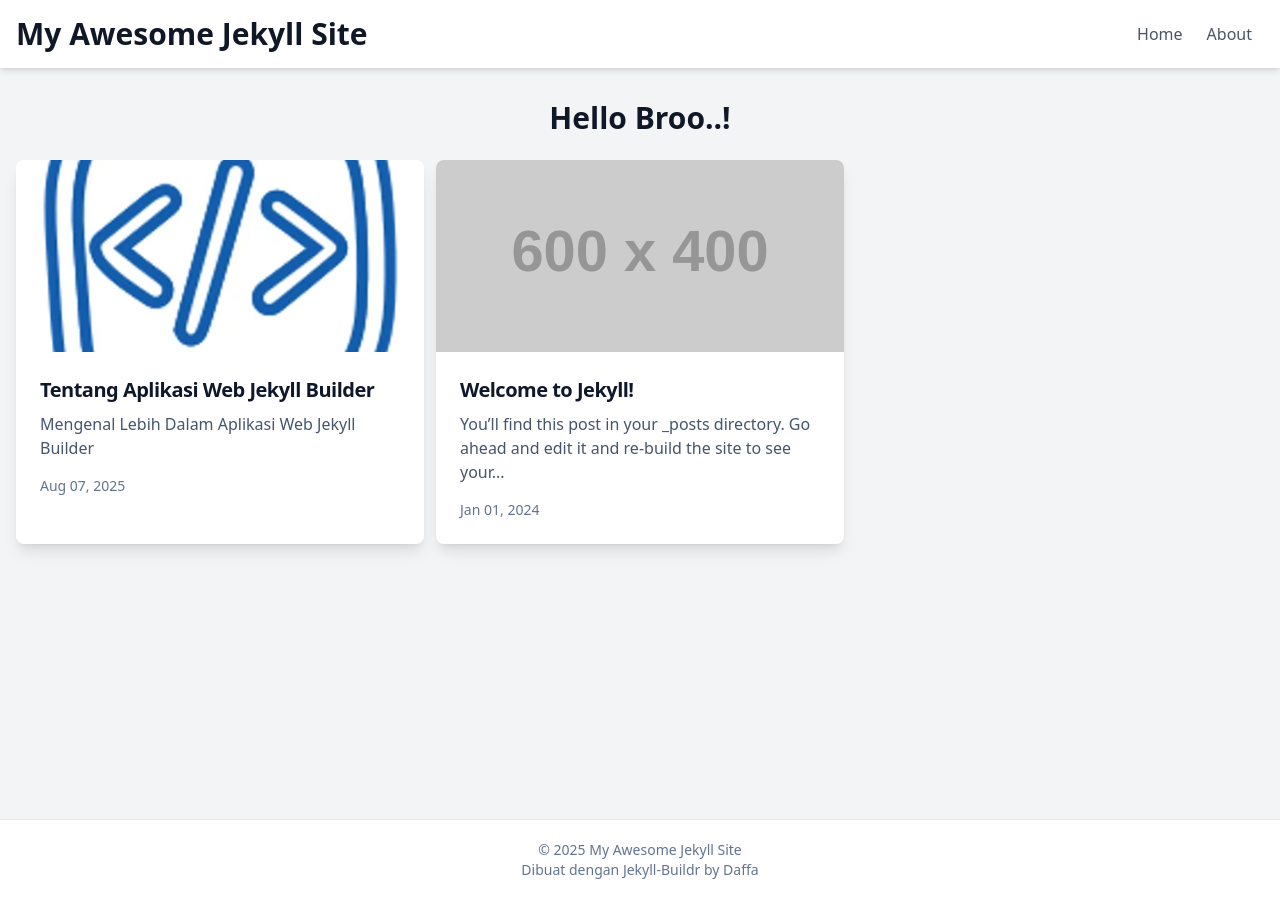
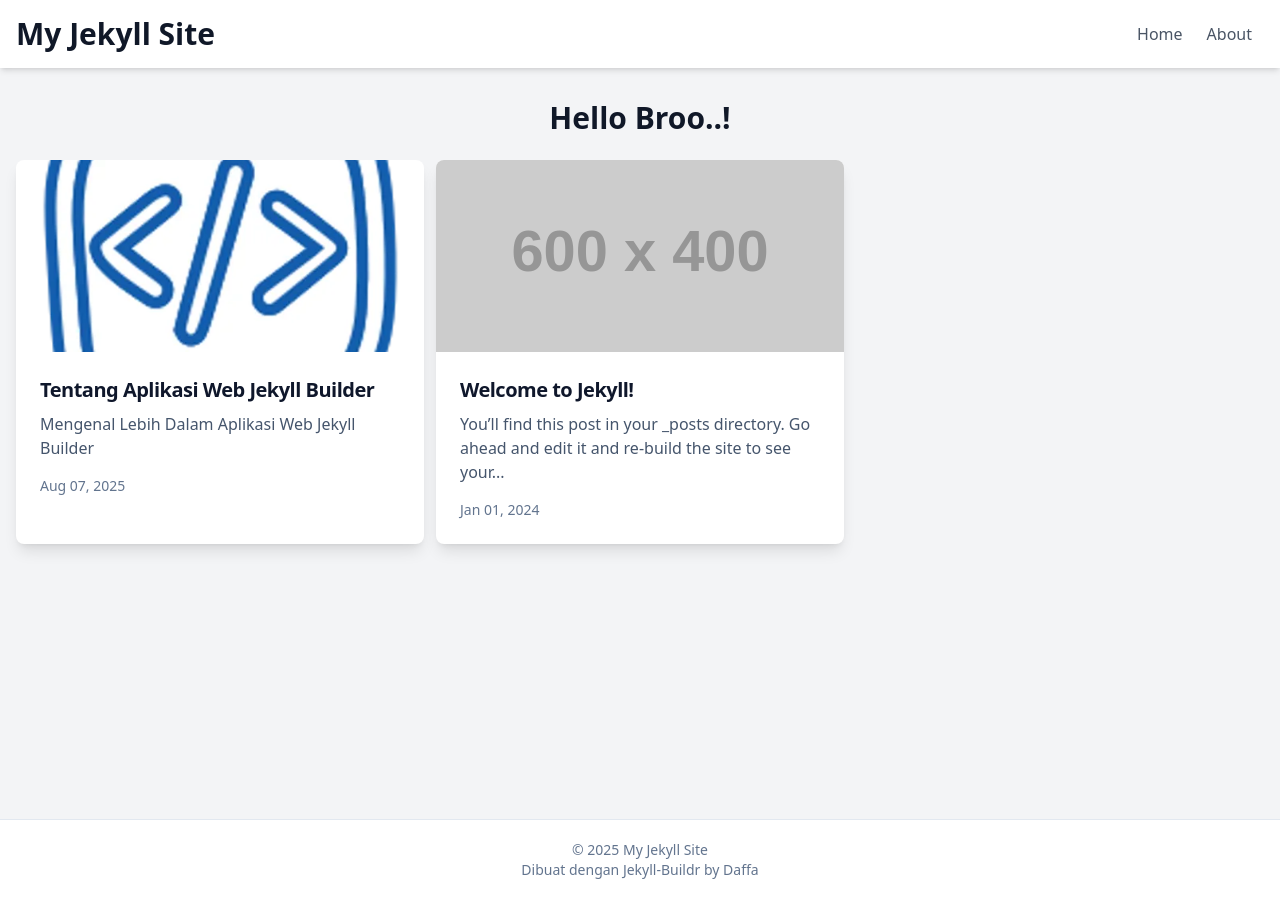
Before and after one commit to daffadevhosting/jekyll-tailwind-boilerplate, a Jekyll site: the page built from index.html, in a window 1280 px wide. Built offline with Jekyll 4.4.1, drawn with Linux system fonts in a browser that asks for light colours.

Commit message:
buildr: update _config.yml

```diff
--- a/_config.yml
+++ b/_config.yml
@@ -1,4 +1,4 @@
-title: My Awesome Jekyll Site
+title: My Jekyll Site
 email: your-email@example.com
 description: >- # this means to ignore newlines until "baseurl:"
 baseurl: "/jekyll-tailwind-boilerplate" # subpath situs Anda, mis. /blog
```
